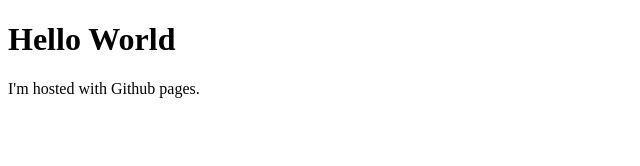
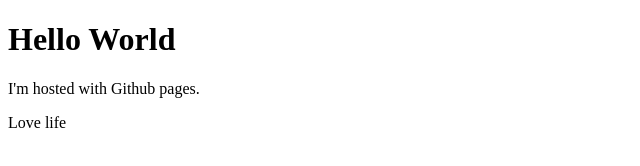
Before and after one commit to aadie99/aadie99.github.io, a plain HTML site: page index.html in a window 1280 px wide. Shown: the full height of the page, 0-640 px from the left. Drawn offline with Linux system fonts and the light colour scheme.

Commit message:
Add new paragraph

```diff
--- a/index.html
+++ b/index.html
@@ -3,5 +3,6 @@
   <body>
 <h1>Hello World</h1>
 <p>I'm hosted with Github pages.</p>
+<p>Love life</p>
   </body>
 </html>
```
